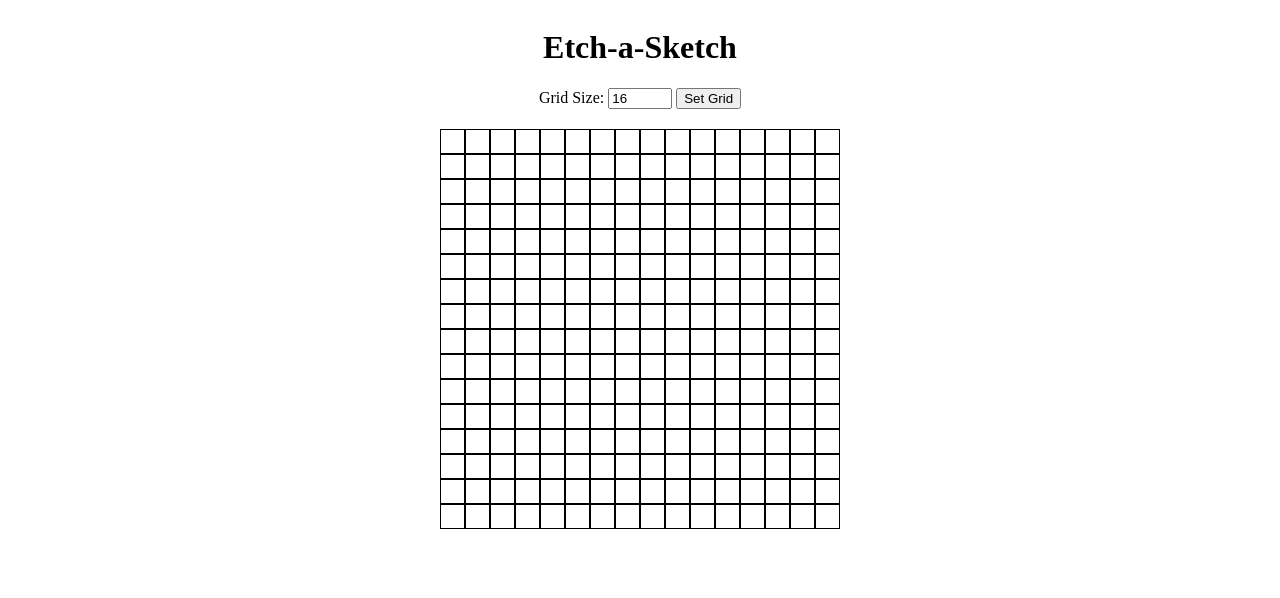
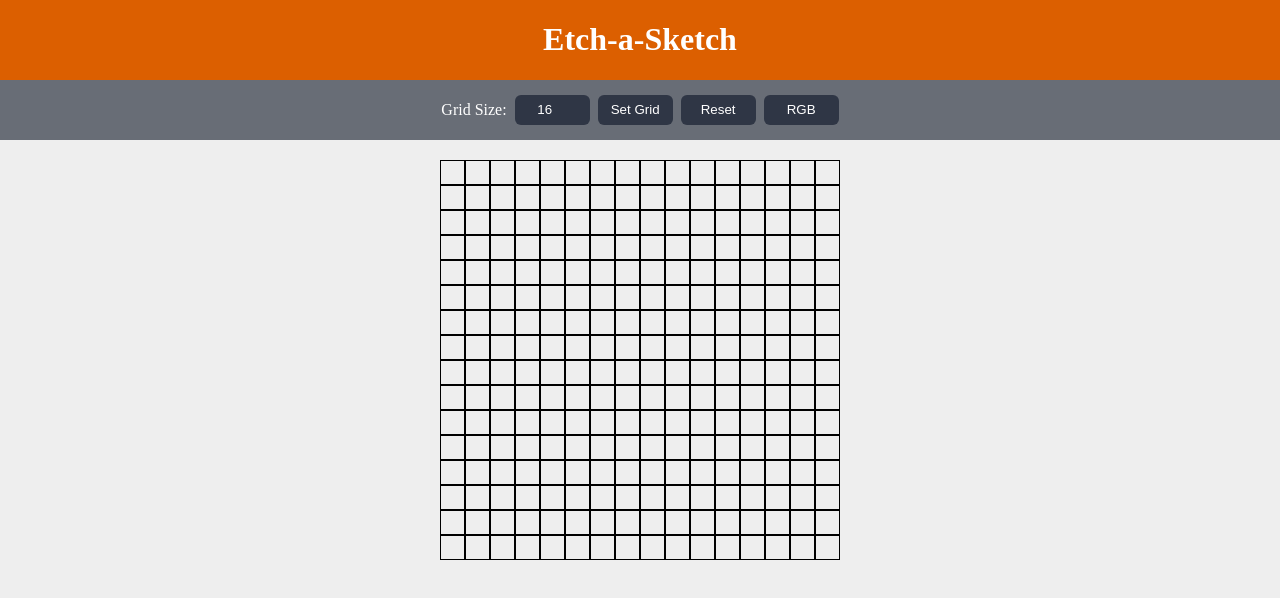
Before and after one commit to jrc03/Etch-a-Sketch-, a plain HTML site: page index.html in a window 1280 px wide. Drawn offline with Linux system fonts and the light colour scheme.

Commit message:
All done
just remain to complete the rgb button, rn its just rbg or solid.

```diff
--- a/index.html
+++ b/index.html
@@ -12,10 +12,13 @@
         <h1>Etch-a-Sketch</h1>
     </div>
     <div class="controls">
-        <label for="gridSize">Grid Size:</label>
+        <label for="gridSize">Grid Size: </label>
         <input type="number" id="gridSize" name="gridSize" min="1" max="100" value="16">
         <button id="setGrid">Set Grid</button>
+        <button id="resetGrid">Reset</button>
+        <button id="rgbHover">RGB</button>
     </div>
-    <div class="container"></div>
+
+    <div class="container" onmouseover="hoverEffect()"></div>
 </body>
 </html>
--- a/script.js
+++ b/script.js
@@ -1,10 +1,19 @@
 const container = document.querySelector(".container");
 const setGridButton = document.getElementById("setGrid");
 const gridSizeInput = document.getElementById("gridSize");
+const resetGridButton= document.getElementById("resetGrid");
+const rgbButton= document.getElementById("rgbHover")
+
+
+resetGridButton.addEventListener("click", () => {
+    const gridSize = parseInt(gridSizeInput.value);
+    createGrid(gridSize); // Reset the grid to 16x16 squares
+});
 
 setGridButton.addEventListener("click", () => {
     const gridSize = parseInt(gridSizeInput.value);
     createGrid(gridSize);
+
 });
 
 function createGrid(size) {
@@ -24,6 +33,21 @@ function createGrid(size) {
 }
 
 
+function hoverEffect(){
+
+    const gridItems = document.querySelectorAll('.grid-item');
+
+   gridItems.forEach(item =>{
+        item.addEventListener('mouseover', function(){
+            const r = "#"+Math.floor(Math.random()*16777215).toString(16);
+            item.style.backgroundColor = r;
+        })
+
+   })
+
+}
+
+
 
 // Initialize the default grid
 createGrid(16);
--- a/style.css
+++ b/style.css
@@ -2,16 +2,61 @@
   display: flex;
   flex-direction: column;
   align-items: center;
+background-color: #EEEEEE;
+margin: 0px;
 }
 
 * {
   box-sizing: border-box;
 }
 
-.controls {
-  margin-bottom: 20px;
+button{
+background-color: #2F3645;
+border:#2F3645;
+border-radius: 6px;
+height: 30px;
+width: 75px;
+
+color: white;
+
 }
 
+
+.controls {
+  display: flex;
+  justify-content: center;
+  align-items: center;
+  padding: 15px;
+  margin-bottom: 20px;
+  background-color: #686D76;
+  width: 100%;
+  gap: 8px;
+  color: white;
+}
+
+
+input{
+background-color: #2F3645;
+color: white;
+height: 30px;
+width: 75px;
+border: #2F3645;
+border-radius: 6px;
+text-align: center;
+
+}
+.mainTitle{
+  display: flex;
+justify-content: center;
+background-color: #DC5F00;
+border: #DC5F00;
+width: 100%;
+margin: 0px;
+padding: 0px;
+/* margin-bottom: 20px; */
+color: white;
+
+}
 .container {
   display: flex;
   flex-direction: row;
@@ -22,8 +67,3 @@
 .container .grid-item {
   border: 1px solid black;
 }
-
-.grid-item:hover {
-background-color: aqua;
-
-}
```
